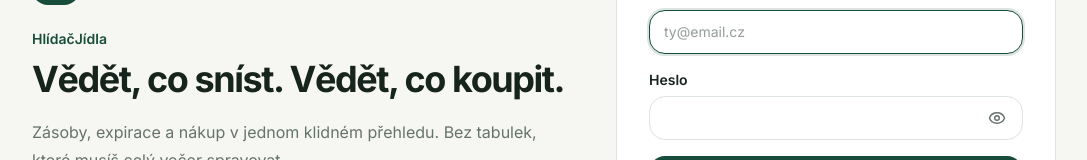
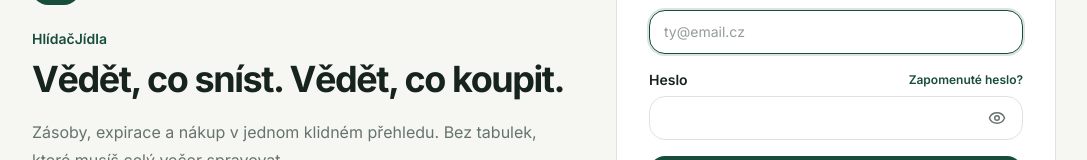
Before and after one commit to KadlecekTomas/FridgeCheck, a Next.js app in the folder web/: page /login in a window 1280 px wide. Shown: the part 335-495 px from the top of the page, without its empty margins (96-1183 px from the left). Built offline with nearby package versions, Linux system fonts and the light colour scheme; no server answers.

Commit message:
feat(auth): link password recovery from login

```diff
--- a/web/src/app/(unauth)/login/page.tsx
+++ b/web/src/app/(unauth)/login/page.tsx
@@ -112,9 +112,17 @@
             </label>
 
             <div className="block">
-              <label htmlFor="login-password" className="field-label">
-                Heslo
-              </label>
+              <div className="mb-1.5 flex items-center justify-between gap-3">
+                <label htmlFor="login-password" className="field-label mb-0">
+                  Heslo
+                </label>
+                <Link
+                  href="/forgot-password"
+                  className="text-xs font-semibold text-primary hover:underline focus-visible:outline-none focus-visible:ring-2 focus-visible:ring-primary"
+                >
+                  Zapomenuté heslo?
+                </Link>
+              </div>
               <div className="relative">
                 <input
                   id="login-password"
@@ -131,7 +139,7 @@
                   className="absolute right-1.5 top-1/2 flex h-10 w-10 -translate-y-1/2 items-center justify-center rounded-xl text-text-muted hover:bg-surface-muted hover:text-text focus-visible:outline-none focus-visible:ring-2 focus-visible:ring-primary"
                   aria-label={showPassword ? 'Skrýt heslo' : 'Zobrazit heslo'}
                 >
-                  {showPassword ? <EyeOff size={18} /> : <Eye size={18} />}
+                  {showPassword ? <EyeOff size={18} aria-hidden="true" /> : <Eye size={18} aria-hidden="true" />}
                 </button>
               </div>
             </div>
```
